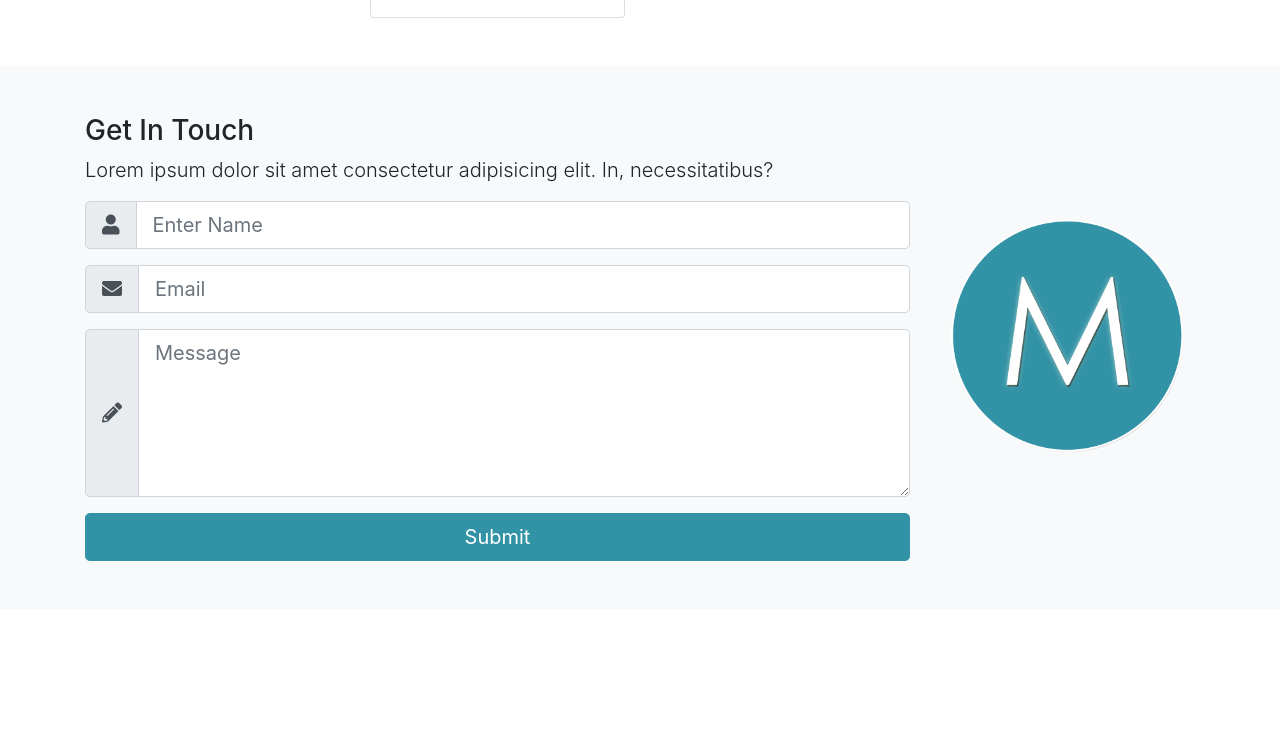
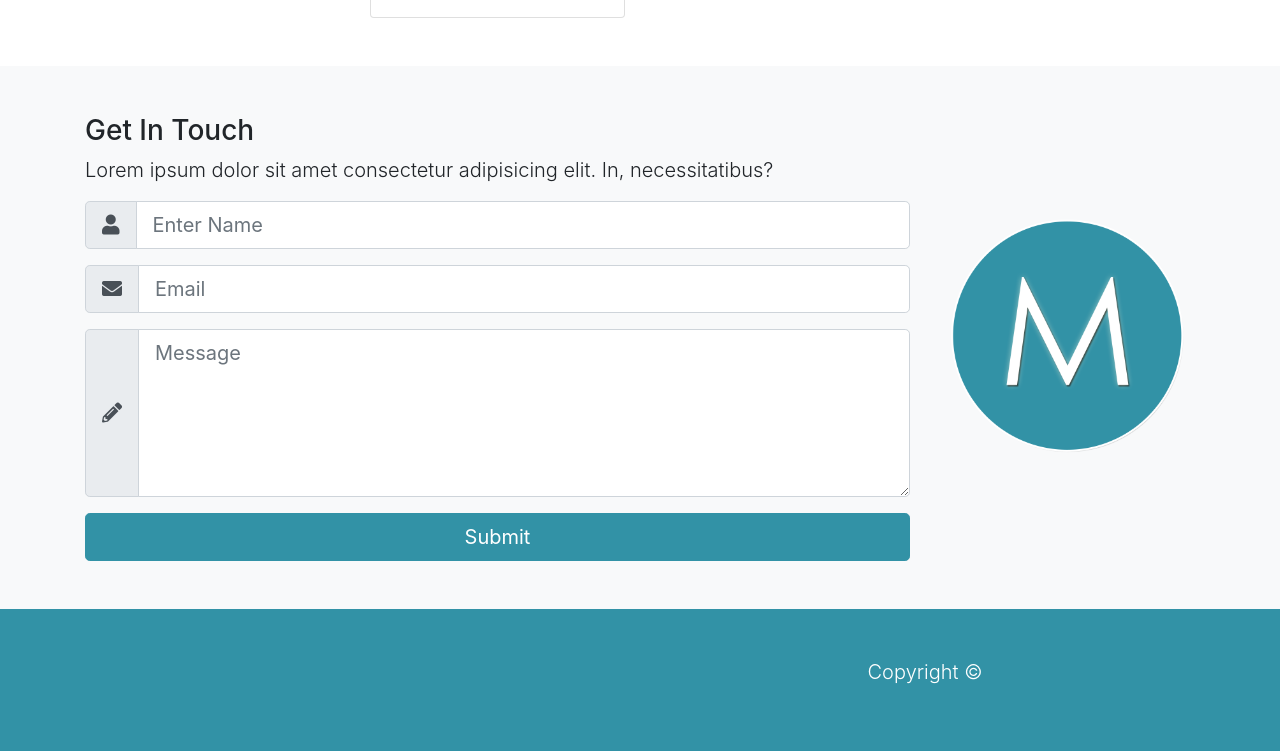
Before and after one commit to n3rdkid/Bootstrap4Practice, a website: page Mizuxe/index.html in a window 1280 px wide. Shown: the part 2266-3017 px from the top of the page. Before the commit the page ends 2875 px from the top, so only its background shows below. Drawn offline with Linux system fonts and the light colour scheme.

Commit message:
Implement Footer

```diff
--- a/Mizuxe/index.html
+++ b/Mizuxe/index.html
@@ -359,7 +359,19 @@
       </div>
     </div>
   </div>
+
 </section>
+<!-- FOOTER -->
+<footer id="#main-foooter" class="text-white bg-primary py-5">
+  <div class="container">
+    <div class="row text-center">
+      <div class="col-md-6 ml-auto">
+          <p class="lead">Copyright &copy;</p>
+      </div>
+    </div>
+  </div>
+</footer>
+
     <!-- Optional JavaScript -->
   <!-- jQuery first, then Popper.js, then Bootstrap JS -->
   <script src="src/js/jquery.min.js"></script>
```
